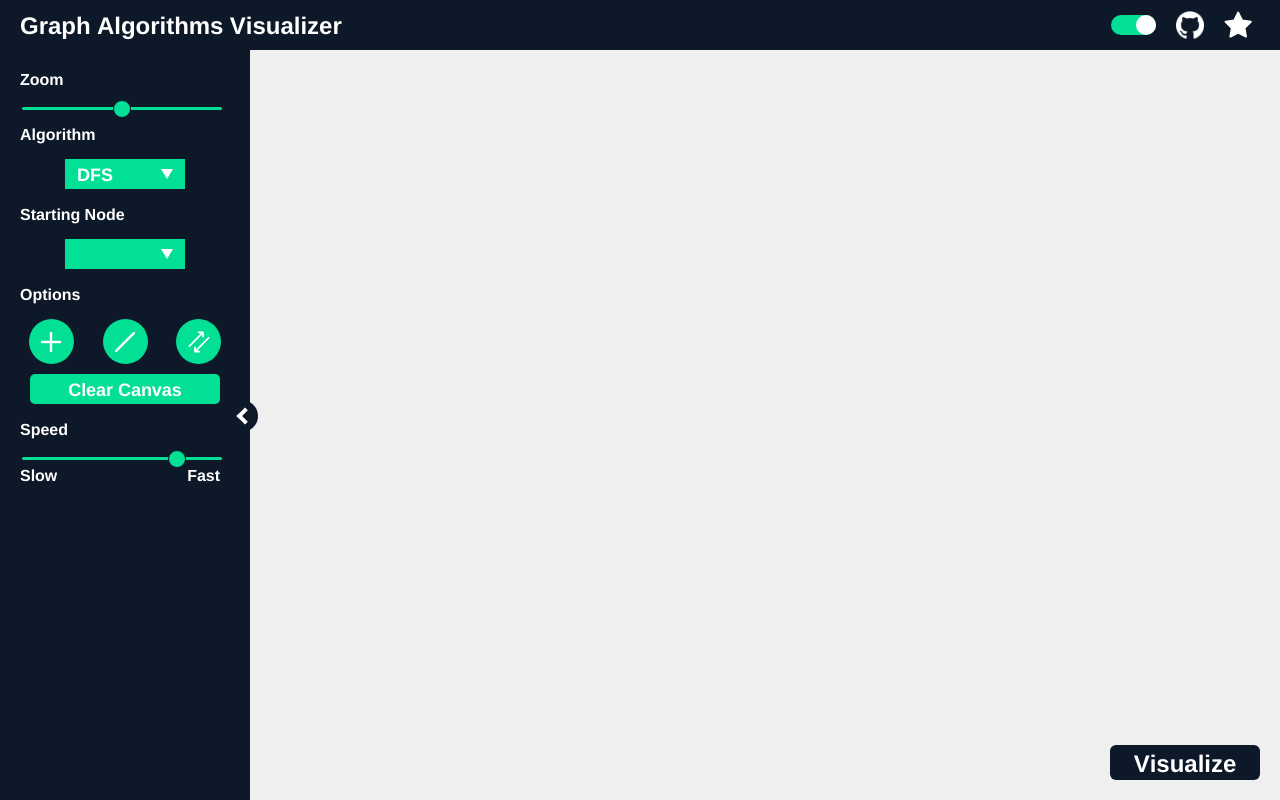
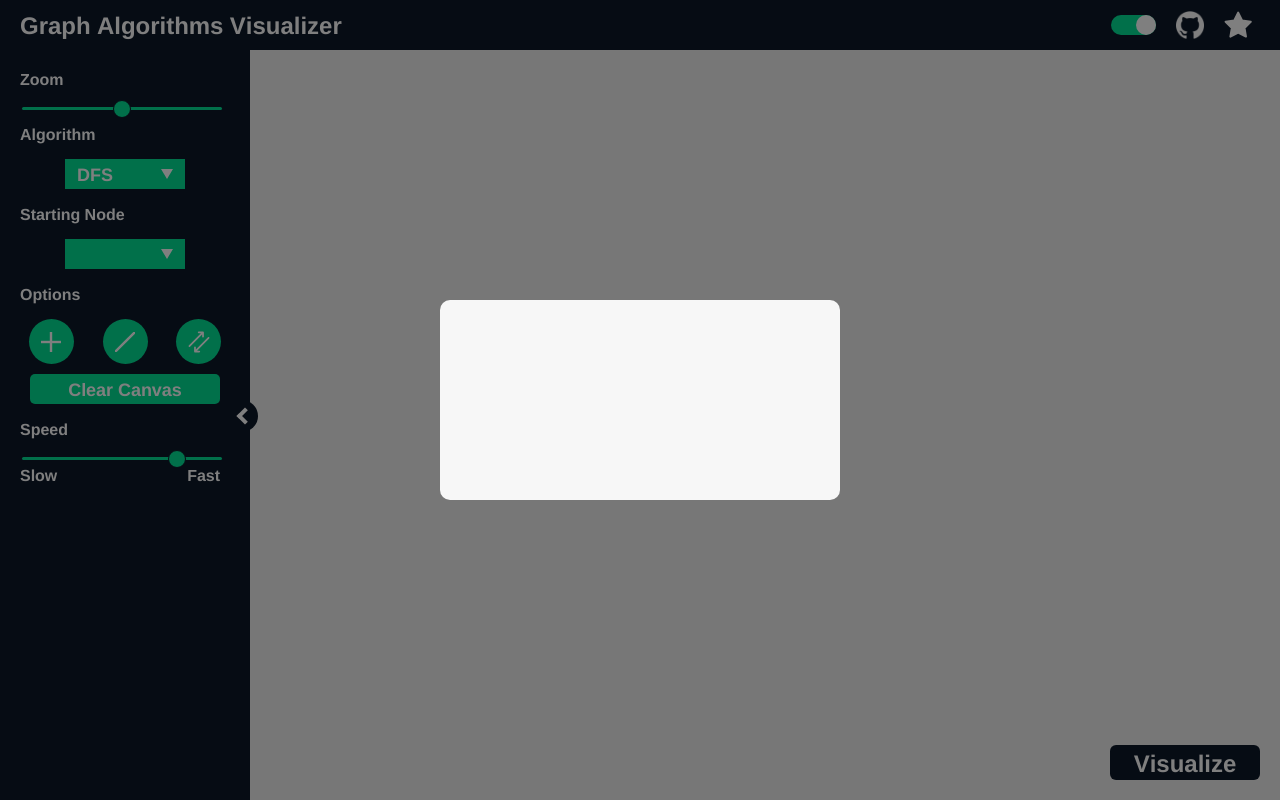
Before and after one commit to KarimElghamry/GraphAV, a React (Create React App) app: page / in a window 1280 px wide. Built offline with nearby package versions, Linux system fonts and the light colour scheme.

Commit message:
add: onExit handler to Modal

```diff
--- a/src/components/Home/Home.tsx
+++ b/src/components/Home/Home.tsx
@@ -26,7 +26,7 @@ const Home: React.FC<HomeProps> = (props: HomeProps): ReactElement => {
   const [visualizationSpeed, setVisualizationSpeed] = useState<number>(1000);
   const [isConnecting, setIsConnecting] = useState<boolean>(false);
   const [edgeFirstNode, setEdgeFirstNode] = useState<number>();
-  const [isModalVisible, setIsModalVisible] = useState<boolean>(false);
+  const [isModalVisible, setIsModalVisible] = useState<boolean>(true);
 
   const onNodeConnect = (nodeIndex: number) => {
     if (isConnecting) {
@@ -108,6 +108,10 @@ const Home: React.FC<HomeProps> = (props: HomeProps): ReactElement => {
     setCurrentEdge([-1, -1]);
   };
 
+  const handleModalExit = () => {
+    setIsModalVisible(false);
+  };
+
   return (
     <div>
       <SideNav
@@ -137,7 +141,7 @@ const Home: React.FC<HomeProps> = (props: HomeProps): ReactElement => {
         isVisualizing={isVisualizing}
         onClick={handleVisualize}
       ></VisualizeButton>
-      <Modal isVisible={isModalVisible}></Modal>
+      <Modal isVisible={isModalVisible} onExit={handleModalExit}></Modal>
     </div>
   );
 };
--- a/src/components/common/Modal/Container.tsx
+++ b/src/components/common/Modal/Container.tsx
@@ -10,7 +10,7 @@ const Container = styled.div`
   position: fixed;
   top: 0;
   opacity: 50%;
-  z-index: 9999;
+  z-index: 9998;
 `;
 
 export default Container;
--- a/src/components/common/Modal/Content.tsx
+++ b/src/components/common/Modal/Content.tsx
@@ -5,6 +5,7 @@ const Content = styled.div`
   min-height: 200px;
   border-radius: 10px;
   background-color: white;
+  z-index: 9999;
 `;
 
 export default Content;
--- a/src/components/common/Modal/Modal.tsx
+++ b/src/components/common/Modal/Modal.tsx
@@ -4,14 +4,23 @@ import Content from './Content';
 
 interface Props {
   isVisible: boolean;
+  onExit: Function;
 }
 
 const Modal: React.FC<Props> = (props: Props): ReactElement => {
   return (
     <React.Fragment>
       {props.isVisible ? (
-        <Container>
-          <Content></Content>
+        <Container
+          onClick={(e: React.MouseEvent) => {
+            props.onExit();
+          }}
+        >
+          <Content
+            onClick={(e: React.MouseEvent) => {
+              e.stopPropagation();
+            }}
+          ></Content>
         </Container>
       ) : (
         <React.Fragment></React.Fragment>
```
